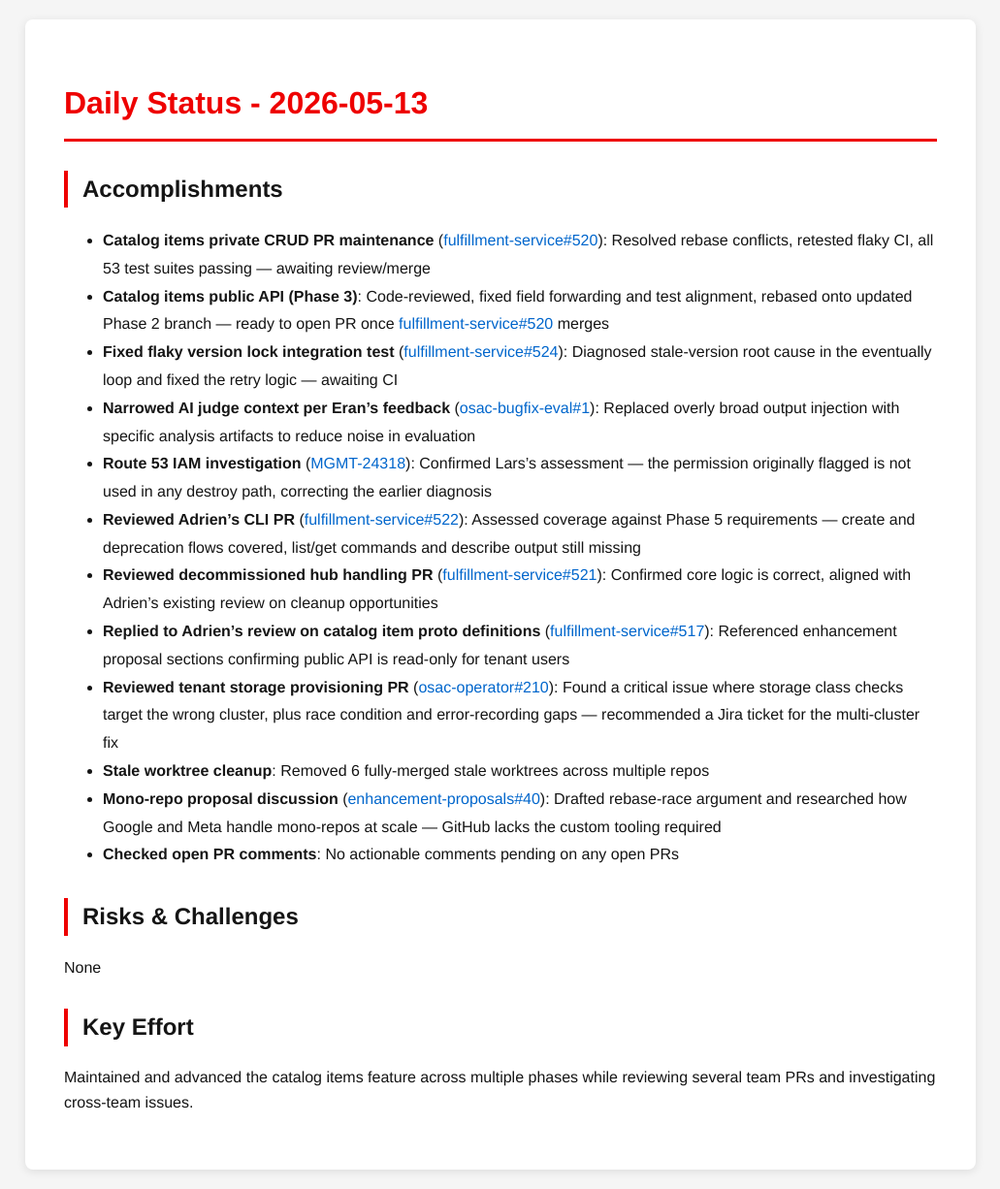
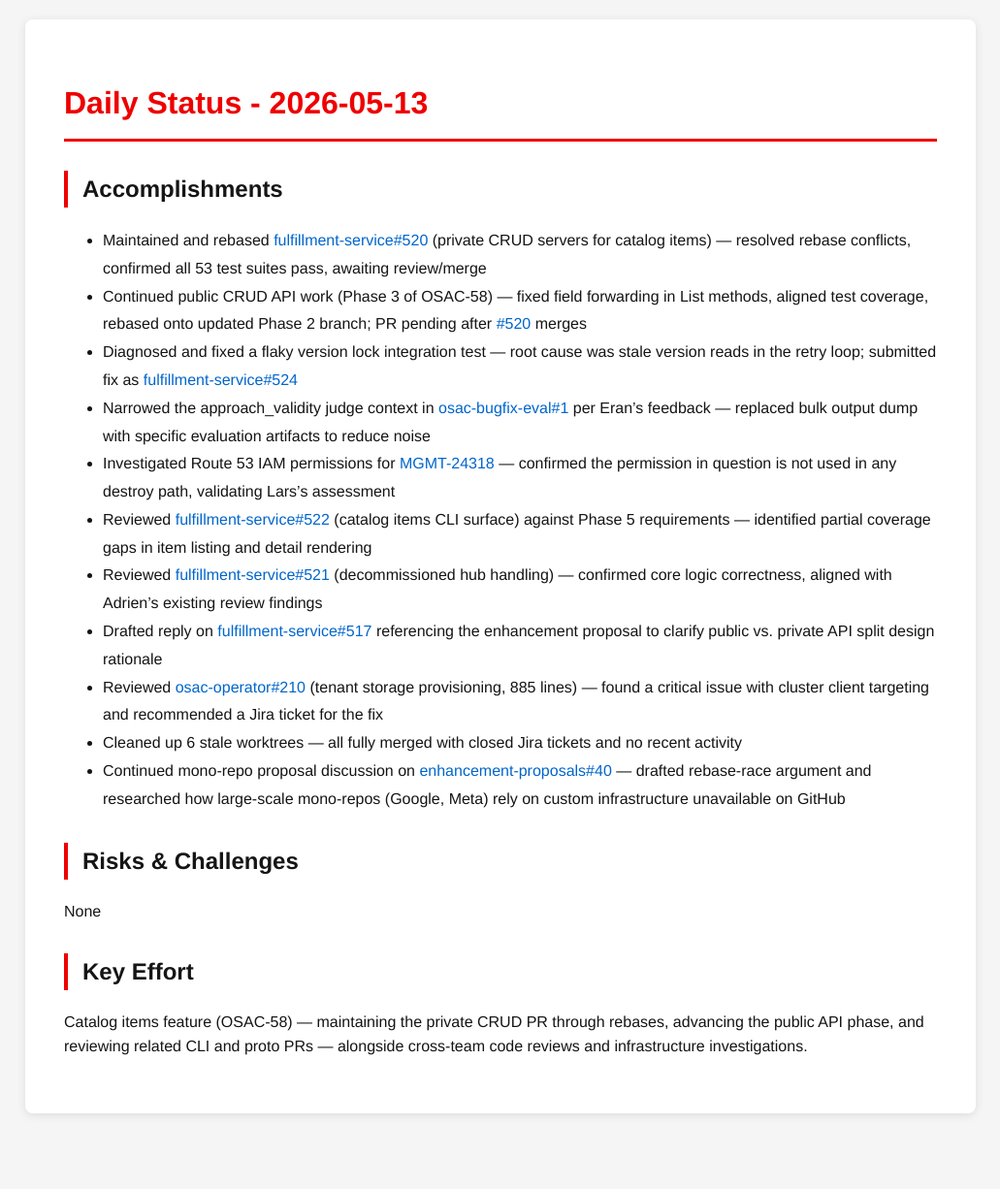
Before and after one commit to tzvatot/daily-status, a Jekyll site: the page built from 2026-05-13.md, in a window 1280 px wide. Shown: the whole page at 97% size, without its empty margins (124-1155 px from the left). Built offline with Jekyll 4.4.1, drawn with Linux system fonts in a browser that asks for light colours; after the commit the page ends 1168 px from its top, so only the background shows below that.

Commit message:
Daily status update - 2026-05-13

```diff
--- a/2026-05-13.md
+++ b/2026-05-13.md
@@ -7,21 +7,20 @@ date: 2026-05-13
 # Daily Status - 2026-05-13
 
 ## Accomplishments
-- **Catalog items private CRUD PR maintenance** ([fulfillment-service#520](https://github.com/osac-project/fulfillment-service/pull/520)): Resolved rebase conflicts, retested flaky CI, all 53 test suites passing — awaiting review/merge
-- **Catalog items public API (Phase 3)**: Code-reviewed, fixed field forwarding and test alignment, rebased onto updated Phase 2 branch — ready to open PR once [fulfillment-service#520](https://github.com/osac-project/fulfillment-service/pull/520) merges
-- **Fixed flaky version lock integration test** ([fulfillment-service#524](https://github.com/osac-project/fulfillment-service/pull/524)): Diagnosed stale-version root cause in the eventually loop and fixed the retry logic — awaiting CI
-- **Narrowed AI judge context per Eran's feedback** ([osac-bugfix-eval#1](https://github.com/eranco74/osac-bugfix-eval/pull/1)): Replaced overly broad output injection with specific analysis artifacts to reduce noise in evaluation
-- **Route 53 IAM investigation** ([MGMT-24318](https://issues.redhat.com/browse/MGMT-24318)): Confirmed Lars's assessment — the permission originally flagged is not used in any destroy path, correcting the earlier diagnosis
-- **Reviewed Adrien's CLI PR** ([fulfillment-service#522](https://github.com/osac-project/fulfillment-service/pull/522)): Assessed coverage against Phase 5 requirements — create and deprecation flows covered, list/get commands and describe output still missing
-- **Reviewed decommissioned hub handling PR** ([fulfillment-service#521](https://github.com/osac-project/fulfillment-service/pull/521)): Confirmed core logic is correct, aligned with Adrien's existing review on cleanup opportunities
-- **Replied to Adrien's review on catalog item proto definitions** ([fulfillment-service#517](https://github.com/osac-project/fulfillment-service/pull/517)): Referenced enhancement proposal sections confirming public API is read-only for tenant users
-- **Reviewed tenant storage provisioning PR** ([osac-operator#210](https://github.com/osac-project/osac-operator/pull/210)): Found a critical issue where storage class checks target the wrong cluster, plus race condition and error-recording gaps — recommended a Jira ticket for the multi-cluster fix
-- **Stale worktree cleanup**: Removed 6 fully-merged stale worktrees across multiple repos
-- **Mono-repo proposal discussion** ([enhancement-proposals#40](https://github.com/osac-project/enhancement-proposals/pull/40)): Drafted rebase-race argument and researched how Google and Meta handle mono-repos at scale — GitHub lacks the custom tooling required
-- **Checked open PR comments**: No actionable comments pending on any open PRs
+- Maintained and rebased [fulfillment-service#520](https://github.com/osac-project/fulfillment-service/pull/520) (private CRUD servers for catalog items) — resolved rebase conflicts, confirmed all 53 test suites pass, awaiting review/merge
+- Continued public CRUD API work (Phase 3 of OSAC-58) — fixed field forwarding in List methods, aligned test coverage, rebased onto updated Phase 2 branch; PR pending after [#520](https://github.com/osac-project/fulfillment-service/pull/520) merges
+- Diagnosed and fixed a flaky version lock integration test — root cause was stale version reads in the retry loop; submitted fix as [fulfillment-service#524](https://github.com/osac-project/fulfillment-service/pull/524)
+- Narrowed the approach_validity judge context in [osac-bugfix-eval#1](https://github.com/eranco74/osac-bugfix-eval/pull/1) per Eran's feedback — replaced bulk output dump with specific evaluation artifacts to reduce noise
+- Investigated Route 53 IAM permissions for [MGMT-24318](https://issues.redhat.com/browse/MGMT-24318) — confirmed the permission in question is not used in any destroy path, validating Lars's assessment
+- Reviewed [fulfillment-service#522](https://github.com/osac-project/fulfillment-service/pull/522) (catalog items CLI surface) against Phase 5 requirements — identified partial coverage gaps in item listing and detail rendering
+- Reviewed [fulfillment-service#521](https://github.com/osac-project/fulfillment-service/pull/521) (decommissioned hub handling) — confirmed core logic correctness, aligned with Adrien's existing review findings
+- Drafted reply on [fulfillment-service#517](https://github.com/osac-project/fulfillment-service/pull/517) referencing the enhancement proposal to clarify public vs. private API split design rationale
+- Reviewed [osac-operator#210](https://github.com/osac-project/osac-operator/pull/210) (tenant storage provisioning, 885 lines) — found a critical issue with cluster client targeting and recommended a Jira ticket for the fix
+- Cleaned up 6 stale worktrees — all fully merged with closed Jira tickets and no recent activity
+- Continued mono-repo proposal discussion on [enhancement-proposals#40](https://github.com/osac-project/enhancement-proposals/pull/40) — drafted rebase-race argument and researched how large-scale mono-repos (Google, Meta) rely on custom infrastructure unavailable on GitHub
 
 ## Risks & Challenges
 None
 
 ## Key Effort
-Maintained and advanced the catalog items feature across multiple phases while reviewing several team PRs and investigating cross-team issues.
+Catalog items feature (OSAC-58) — maintaining the private CRUD PR through rebases, advancing the public API phase, and reviewing related CLI and proto PRs — alongside cross-team code reviews and infrastructure investigations.
```
